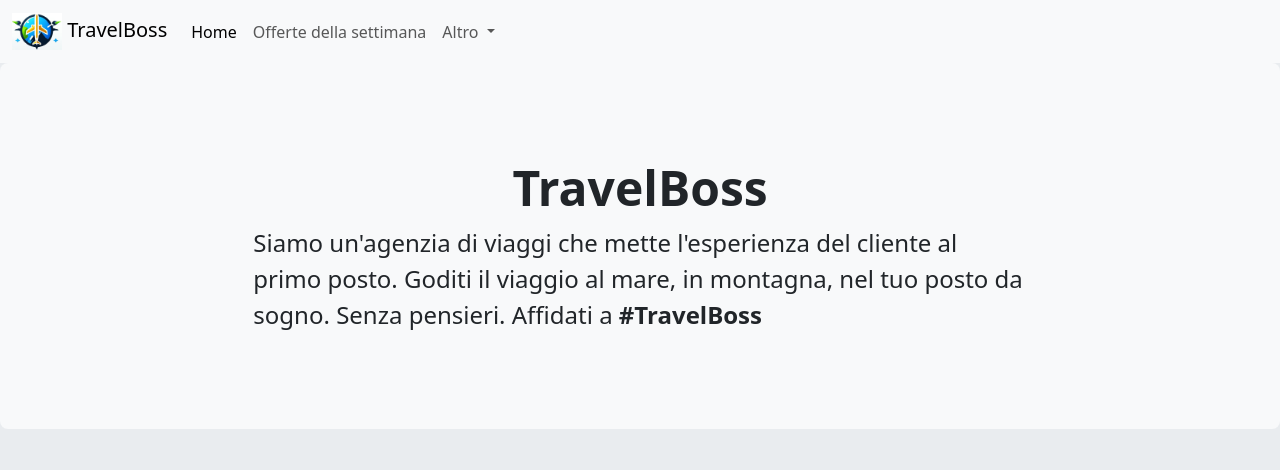
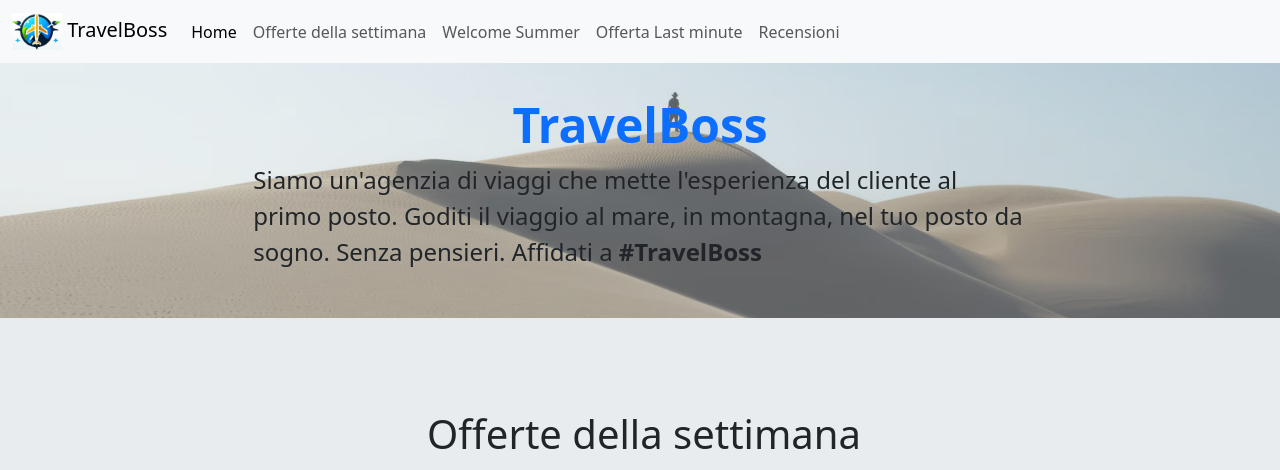
Before and after one commit to LrdVnz/w8p2, a plain HTML site: page index.html in a window 1280 px wide. Shown: the top 470 px of the page. Drawn offline with nearby package versions, Linux system fonts and the light colour scheme.

Commit message:
Jumbotron bg fixed

```diff
--- a/index.html
+++ b/index.html
@@ -13,7 +13,7 @@
     <title>Travelboss</title>
   </head>
   <body class="bg-body-secondary">
-    <nav class="navbar navbar-expand-lg bg-body-tertiary">
+    <nav class="navbar navbar-expand-lg bg-body-tertiary fixed-top">
       <div class="container-fluid">
         <a class="navbar-brand" href="#">
           <img
@@ -42,41 +42,40 @@
               <a class="nav-link active" aria-current="page" href="#">Home</a>
             </li>
             <li class="nav-item">
-              <a class="nav-link" href="#offerte-della-settimana">Offerte della settimana</a>
+              <a class="nav-link" href="#offerte-della-settimana"
+                >Offerte della settimana</a
+              >
             </li>
-            <li class="nav-item dropdown">
-              <a
-                class="nav-link dropdown-toggle"
-                href="#"
-                role="button"
-                data-bs-toggle="dropdown"
-                aria-expanded="false"
-              >
-                Altro
-              </a>
-              <ul class="dropdown-menu">
-                <li><a class="dropdown-item" href="#welcome-summer">Welcome Summer</a></li>
-                <li><a class="dropdown-item" href="#last-minute">Offerta Last minute</a></li>
-                <li><hr class="dropdown-divider" /></li>
-                <li>
-                  <a class="dropdown-item" href="#recensioni">Recensioni</a>
-                </li>
-              </ul>
+            <li class="nav-item">
+              <a class="nav-link" href="#welcome-summer">Welcome Summer</a>
+            </li>
+            <li class="nav-item">
+              <a class="nav-link" href="#last-minute">Offerta Last minute</a>
+            </li>
+            <li class="nav-item">
+              <a class="nav-link" href="#recensioni">Recensioni</a>
             </li>
           </ul>
         </div>
       </div>
     </nav>
 
-    <div class="container-fluid p-0 pb-3">
-      <div class="p-5 mb-4 bg-body-tertiary rounded-3">
+    <div class="container-fluid p-0 pb-3" id="jumbotron">
+      <img
+        src="assets/jumbotron-bg.jpeg"
+        alt="Uomo nel deserto"
+        id="jumbo-bg"
+      />
+      <div class="p-5 mb-4 rounded-3">
         <div
           class="container-fluid py-5 align-items-center justify-content-center"
+          id="jumbo-text"
         >
-          <h1 class="display-5 fw-bold text-center">TravelBoss</h1>
+          <h1 class="display-5 fw-bold text-center text-primary">TravelBoss</h1>
           <p class="d-block col-md-8 fs-4 m-auto">
-             Siamo un'agenzia di viaggi che mette l'esperienza del cliente al primo posto.
-              Goditi il viaggio al mare, in montagna, nel tuo posto da sogno. Senza pensieri. Affidati a <b>#TravelBoss</b>
+            Siamo un'agenzia di viaggi che mette l'esperienza del cliente al
+            primo posto. Goditi il viaggio al mare, in montagna, nel tuo posto
+            da sogno. Senza pensieri. Affidati a <b>#TravelBoss</b>
           </p>
         </div>
       </div>
@@ -223,7 +222,10 @@
       </div>
     </div>
 
-    <div class="container-fluid m-3 m-sm-1 p-4 d-sm-none d-md-block" id="offerta-del-giorno">
+    <div
+      class="container-fluid m-3 m-sm-1 p-4 d-sm-none d-md-block"
+      id="offerta-del-giorno"
+    >
       <h1 class="text-center pb-5">Offerta del giorno</h1>
 
       <div class="card mb-3 w-75 m-auto" id="day-offer">
@@ -252,7 +254,6 @@
     </div>
 
     <div class="container-fluid m-3 m-sm-1 p-3">
-
       <div class="row">
         <div class="col-md-6 col-12">
           <div class="w-75 my-5 mx-auto" id="last-minute">
@@ -271,7 +272,9 @@
                       OFFERTA LAST MINUTE!!!!!!!
                     </h5>
                     <p class="card-text">
-                      Ultima chance ! Goditi un campeggio sugli appennini con la nostra offerta compresa di tende e attrezzatura da campeggio !
+                      Ultima chance ! Goditi un campeggio sugli appennini con la
+                      nostra offerta compresa di tende e attrezzatura da
+                      campeggio !
                     </p>
                     <a href="#" class="btn btn-secondary">199.99€</a>
                   </div>
@@ -311,7 +314,7 @@
                 </div>
               </div>
 
-              <div class="carousel-item" >
+              <div class="carousel-item">
                 <div class="card w-50 m-auto text-center">
                   <img
                     src="assets/user-profile.webp"
@@ -391,16 +394,52 @@
       <div class="row g-0 pt-3">
         <div class="col-md-4 col-12">
           <ul class="list-group list-group-flush">
-            <li class="list-group-item"><a href="" class="link-secondary link-underline link-underline-opacity-25">Home</a></li>
-            <li class="list-group-item"><a href="" class="link-secondary link-underline link-underline-opacity-25">Contattaci:</a></li>
-            <li class="list-group-item"><a href="" class="link-secondary link-underline link-underline-opacity-25">+034 334876</a></li>
-            <li class="list-group-item"><a href="" class="link-secondary link-underline link-underline-opacity-25">info@travelboss.com</a></li>
+            <li class="list-group-item">
+              <a
+                href=""
+                class="link-secondary link-underline link-underline-opacity-25"
+                >Home</a
+              >
+            </li>
+            <li class="list-group-item">
+              <a
+                href=""
+                class="link-secondary link-underline link-underline-opacity-25"
+                >Contattaci:</a
+              >
+            </li>
+            <li class="list-group-item">
+              <a
+                href=""
+                class="link-secondary link-underline link-underline-opacity-25"
+                >+034 334876</a
+              >
+            </li>
+            <li class="list-group-item">
+              <a
+                href=""
+                class="link-secondary link-underline link-underline-opacity-25"
+                >info@travelboss.com</a
+              >
+            </li>
           </ul>
         </div>
         <div class="col-md-4 col-12">
           <ul class="list-group list-group-flush">
-            <li class="list-group-item"><a href="" class="link-secondary link-underline link-underline-opacity-25">Lavora con noi</a></li>
-            <li class="list-group-item"><a href="" class="link-secondary link-underline link-underline-opacity-25">FAQ</a></li>
+            <li class="list-group-item">
+              <a
+                href=""
+                class="link-secondary link-underline link-underline-opacity-25"
+                >Lavora con noi</a
+              >
+            </li>
+            <li class="list-group-item">
+              <a
+                href=""
+                class="link-secondary link-underline link-underline-opacity-25"
+                >FAQ</a
+              >
+            </li>
           </ul>
         </div>
         <div class="col-md-4 col-12">
--- a/style.css
+++ b/style.css
@@ -1,5 +1,23 @@
 img {
   object-fit: cover;
+}
+
+#jumbotron {
+    overflow: hidden;
+    position: relative;
+}
+
+#jumbo-bg {
+  opacity: 0.6;
+  position: absolute;
+  left: 0;
+  top: 0;
+  width: 100%;
+  height: auto;
+}
+
+#jumbo-text {
+  position: relative;
 }
 
 .card {
```
Also changed, not shown: assets/jumbotron-bg.jpeg (added).
